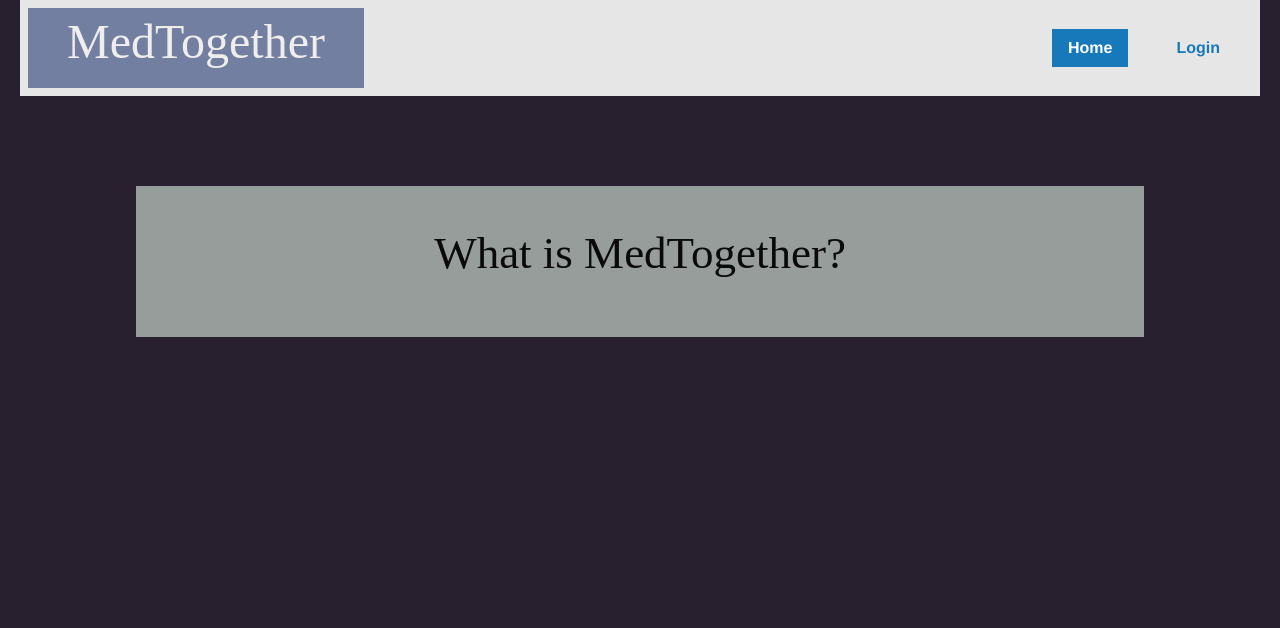
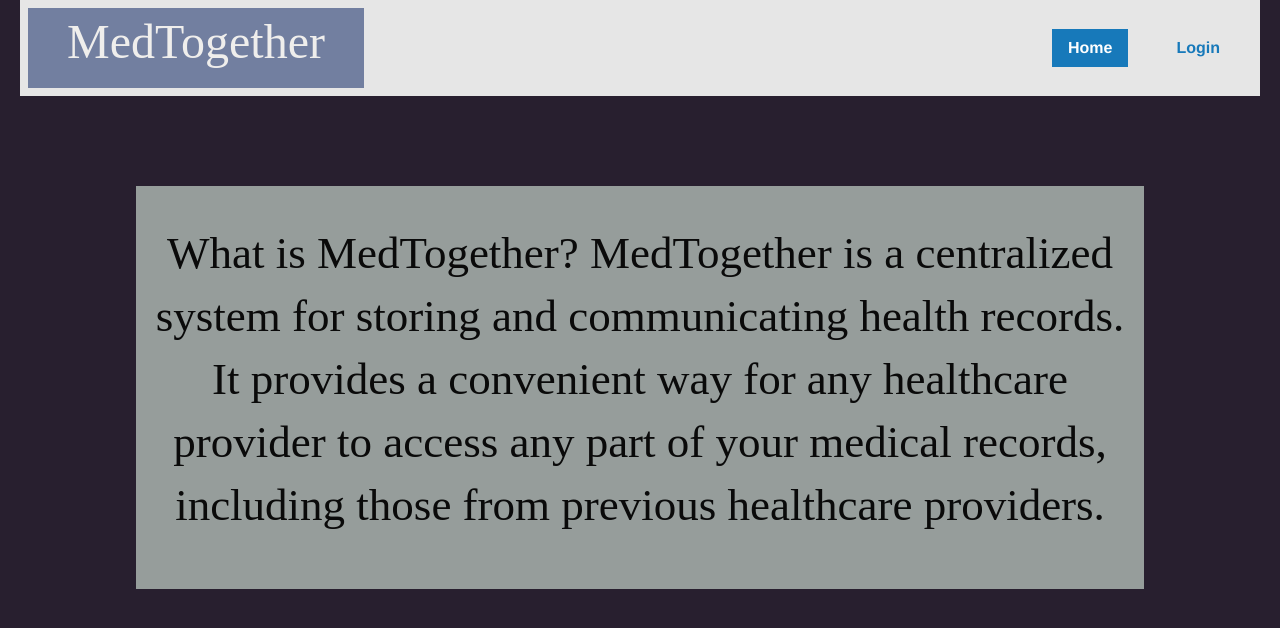
Before and after one commit to Ubspy/Hack-KU-2021, a plain HTML site: page html/index.html in a window 1280 px wide. Drawn offline with nearby package versions, Linux system fonts and the light colour scheme.

Commit message:
Update index.html

```diff
--- a/html/index.html
+++ b/html/index.html
@@ -53,7 +53,7 @@
                         </div>
                         <div class="grid-y auto" style="background-color: #969D9B;">
                             <div class="grid-x">
-                                <div class="cell small-5right" ><h3 style="text-align: center;font-size: 45px">What is MedTogether? </h3></div>
+                                <div class="cell small-5right" ><h3 style="text-align: center;font-size: 45px">What is MedTogether? MedTogether is a centralized system for storing and communicating health records. It provides a convenient way for any healthcare provider to access any part of your medical records, including those from previous healthcare providers.  </h3></div>
                                 <div class="cell auto"></div>
                                 <div class="cell small-7 right"><h1></h1></div>
                             </div>
```
